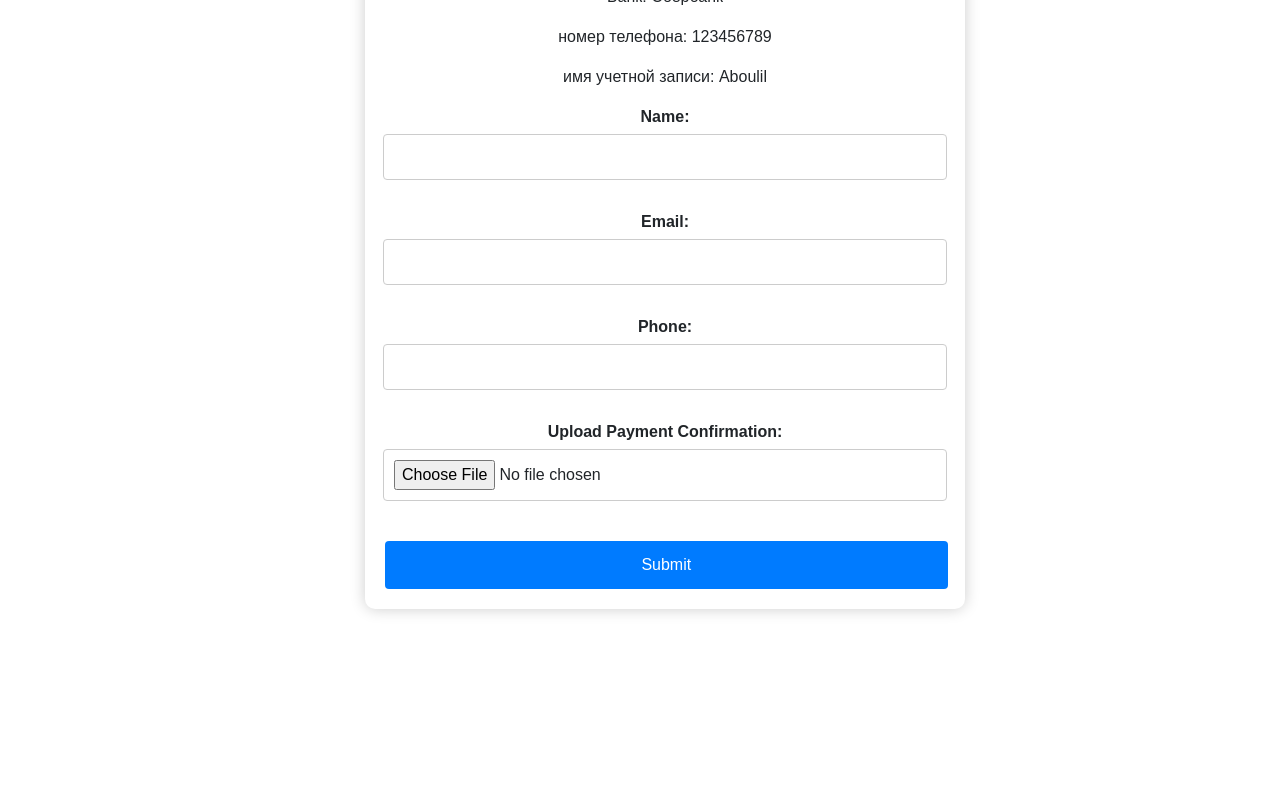
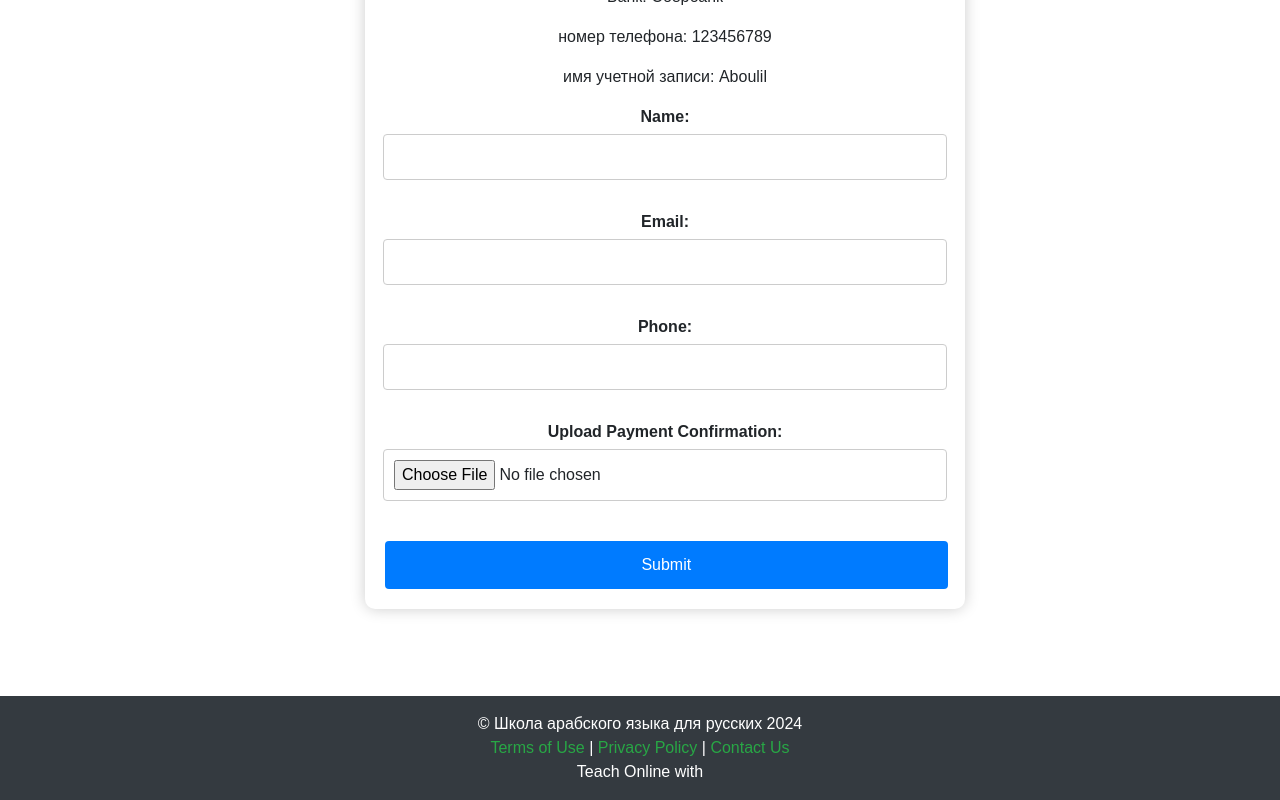
Before and after one commit to ArabicCourse/Course_Frontend, a React (Create React App) app: page /payment in a window 1280 px wide. Shown: the part 230-1030 px from the top of the page. Before the commit the page ends 878 px from the top, so only its background shows below. Built offline with nearby package versions, Linux system fonts and the light colour scheme; sample sign-in values are in the browser's storage.

Commit message:
Update Payment.js

```diff
--- a/src/pages/Payment.js
+++ b/src/pages/Payment.js
@@ -157,6 +157,15 @@ const Payment = () => {
                 {message && <p className="success-message">{message}</p>}
             </div>
         </div>
+                     <div className="subscription-footer mt-5">
+        <footer className="text-center mt-5">
+          <p>© Школа арабского языка для русских 2024</p>
+          <div>
+            <a href="https://course-frontend-git-main-arabiccourses-projects.vercel.app/terms" className="text-decoration-none">Terms of Use</a> | <a href="https://course-frontend-git-main-arabiccourses-projects.vercel.app/privacy" className="text-decoration-none">Privacy Policy</a> | <a href="https://course-frontend-git-main-arabiccourses-projects.vercel.app/ContactUs" className="text-decoration-none">Contact Us</a>
+          </div>
+          <p>Teach Online with <a href="#" className="text-decoration-none"></a></p>
+        </footer>
+      </div>
         </div>
     );
 };
```
